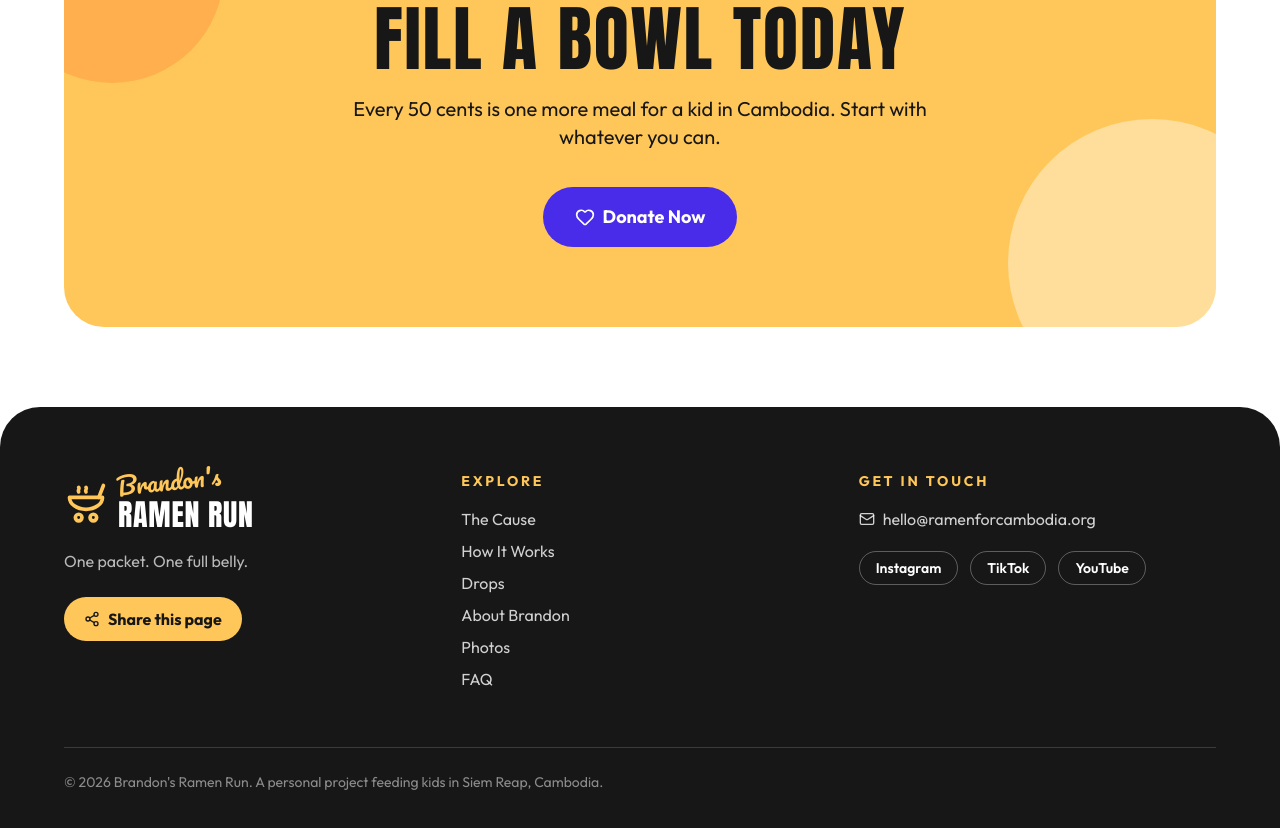
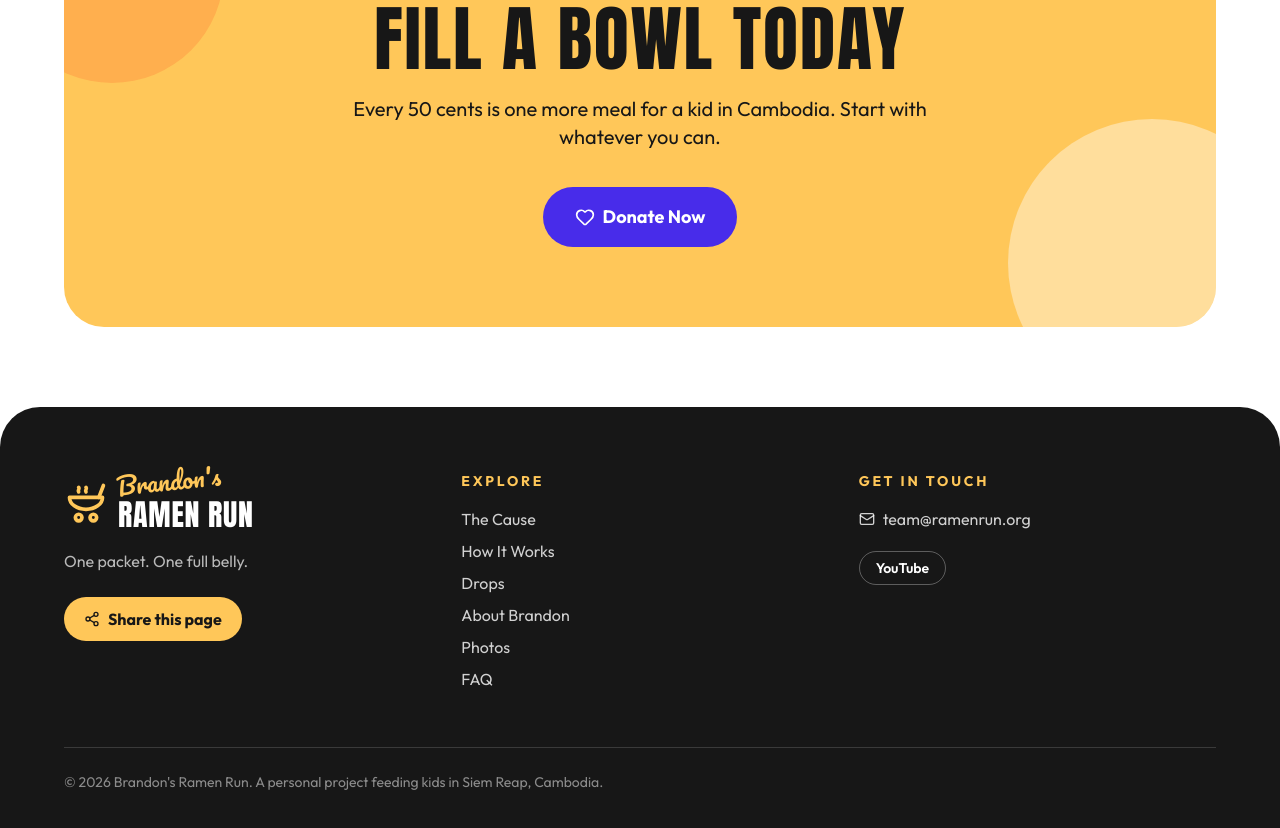
Before and after one commit to iampiotr/ramenrun, a React (Vite) app: page / in a window 1280 px wide. Shown: the part 7203-8031 px from the top of the page. Built offline with nearby package versions, Linux system fonts and the light colour scheme.

Commit message:
Point contact to team@ramenrun.org, drop unused social buttons, and hide photo labels on phones.

```diff
--- a/src/components/Gallery.tsx
+++ b/src/components/Gallery.tsx
@@ -36,7 +36,7 @@ export function Gallery() {
                 loading="lazy"
                 className="aspect-square w-full object-cover transition-transform duration-500 group-hover:scale-105"
               />
-              <span className="absolute inset-x-3 bottom-3 rounded-full bg-white/95 px-4 py-2 text-left text-sm font-bold text-ink shadow">
+              <span className="absolute inset-x-3 bottom-3 hidden rounded-full bg-white/95 px-4 py-2 text-left text-sm font-bold text-ink shadow md:block">
                 {photo.caption}
               </span>
             </button>
--- a/src/config.ts
+++ b/src/config.ts
@@ -15,15 +15,11 @@ export const IMPACT = {
   campaignYear: 2026,
 }
 
-export const CONTACT_EMAIL = 'hello@ramenforcambodia.org'
+export const CONTACT_EMAIL = 'team@ramenrun.org'
 
 export const PLEDGE_EMAIL = 'pledge@ramenrun.org'
 
-export const SOCIAL_LINKS = [
-  { label: 'Instagram', href: 'https://instagram.com/' },
-  { label: 'TikTok', href: 'https://tiktok.com/' },
-  { label: 'YouTube', href: 'https://youtube.com/' },
-]
+export const SOCIAL_LINKS = [{ label: 'YouTube', href: 'https://youtube.com/' }]
 
 export function donateHref(amountUsd?: number) {
   if (!isDonateLive || amountUsd === undefined) return DONATE_URL
```
